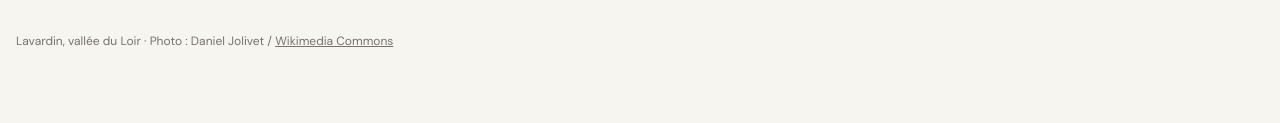
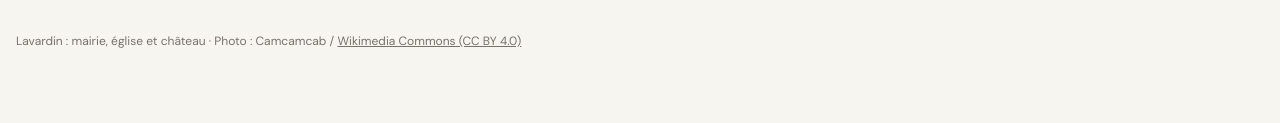
Before and after one commit to olivicas/loir-et-cher-41, a plain HTML site: page index.html in a window 1280 px wide. Shown: the part 2632-2755 px from the top of the page. Drawn offline with nearby package versions, Linux system fonts and the light colour scheme.

Commit message:
Corriger la photo des balades avec une vue vérifiée du village de Lavardin

```diff
--- a/index.html
+++ b/index.html
@@ -111,7 +111,7 @@ select option {
  </div>
 </section>
 
-<section id="randonnees" class="py-12 bg-[#f7f5ef]"><div class="max-w-7xl mx-auto px-4 grid md:grid-cols-[minmax(0,1fr)_minmax(0,1.3fr)] items-center gap-7"><div><p class="text-xs font-bold uppercase tracking-[.2em] text-amber-700">Nature & plein air</p><h2 class="text-3xl md:text-4xl mt-2" style="color:var(--forest)">Balades & randonnées</h2><p class="text-stone-600 mt-3 max-w-2xl">Dix idées de circuits entre châteaux, Sologne et vallée du Loir, avec distances et liens vers les fiches officielles.</p><a href="randonnees.html" class="inline-block mt-5 text-center rounded-xl px-6 py-3 font-bold text-white" style="background:var(--forest)">Découvrir les balades →</a></div><a href="randonnees.html" aria-label="Découvrir les balades et randonnées"><img src="https://commons.wikimedia.org/wiki/Special:FilePath/Lavardin%20%28Loir-et-Cher%29%20%2827448542298%29.jpg?width=1100" alt="Vue réelle du village de Lavardin et de la vallée du Loir, dans le Loir-et-Cher" loading="lazy" class="w-full h-56 md:h-64 object-cover rounded-2xl shadow-sm"></a><p class="text-xs text-stone-500 mt-2">Lavardin, vallée du Loir · Photo : Daniel Jolivet / <a href="https://commons.wikimedia.org/wiki/File:Lavardin_(Loir-et-Cher)_(27448542298).jpg" target="_blank" rel="noopener noreferrer" class="underline">Wikimedia Commons</a></p></div></section>
+<section id="randonnees" class="py-12 bg-[#f7f5ef]"><div class="max-w-7xl mx-auto px-4 grid md:grid-cols-[minmax(0,1fr)_minmax(0,1.3fr)] items-center gap-7"><div><p class="text-xs font-bold uppercase tracking-[.2em] text-amber-700">Nature & plein air</p><h2 class="text-3xl md:text-4xl mt-2" style="color:var(--forest)">Balades & randonnées</h2><p class="text-stone-600 mt-3 max-w-2xl">Dix idées de circuits entre châteaux, Sologne et vallée du Loir, avec distances et liens vers les fiches officielles.</p><a href="randonnees.html" class="inline-block mt-5 text-center rounded-xl px-6 py-3 font-bold text-white" style="background:var(--forest)">Découvrir les balades →</a></div><a href="randonnees.html" aria-label="Découvrir les balades et randonnées"><img src="https://commons.wikimedia.org/wiki/Special:FilePath/Village_Lavardin.jpg?width=1100" alt="Village de Lavardin : mairie, église et château dans le Loir-et-Cher" loading="lazy" class="w-full h-56 md:h-64 object-cover rounded-2xl shadow-sm"></a><p class="text-xs text-stone-500 mt-2">Lavardin : mairie, église et château · Photo : Camcamcab / <a href="https://commons.wikimedia.org/wiki/File:Village_Lavardin.jpg" target="_blank" rel="noopener noreferrer" class="underline">Wikimedia Commons (CC BY 4.0)</a></p></div></section>
 
 
 
```
